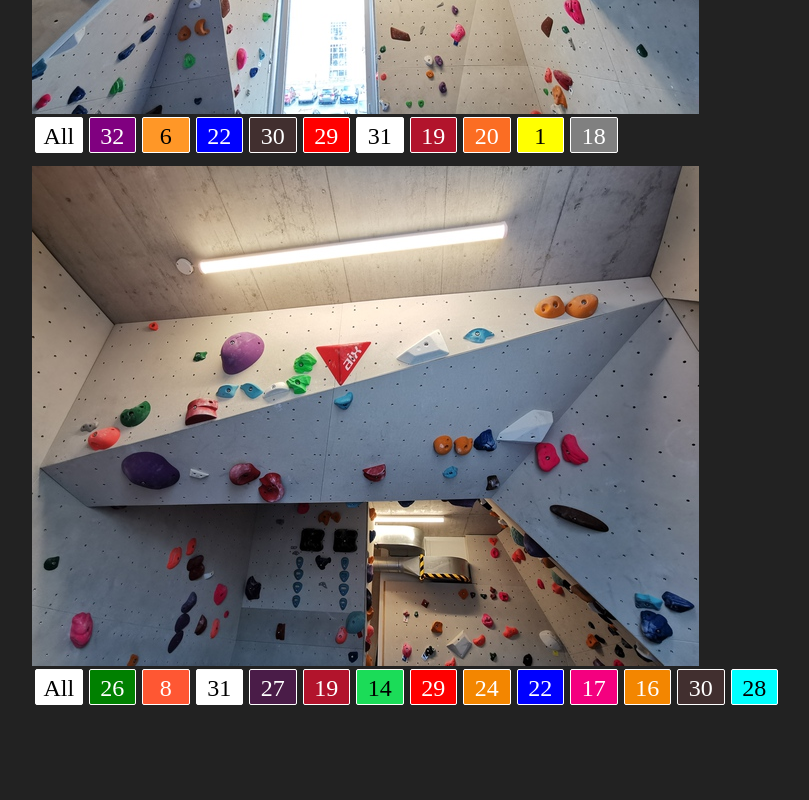
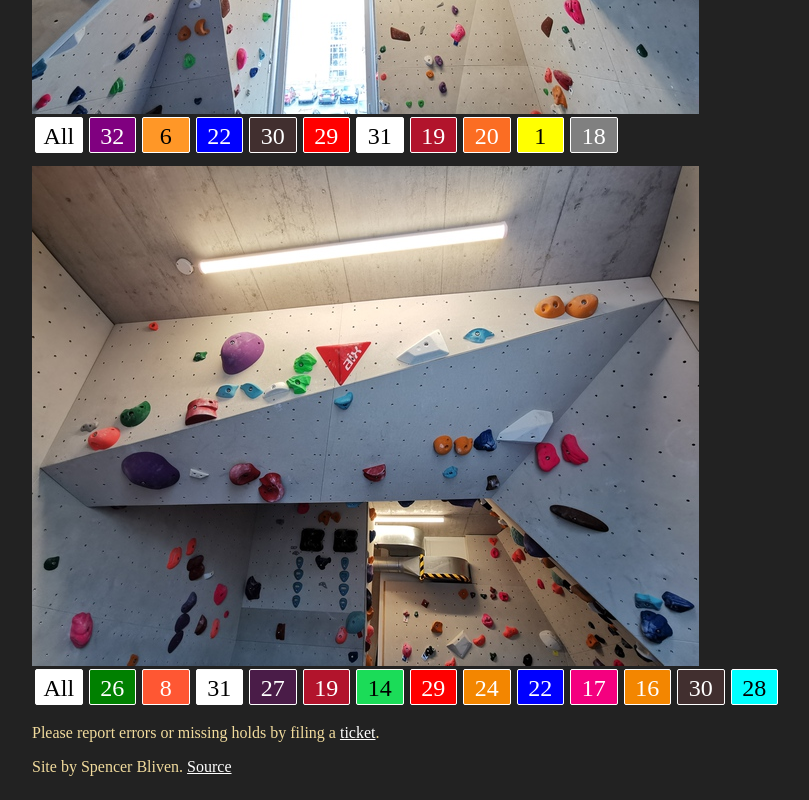
Before and after one commit to sbliven/bouldering, a plain HTML site: page index.html in a window 1280 px wide. Shown: the part 1624-2424 px from the top of the page, without its empty margins (208-1017 px from the left). Before the commit the page ends 2350 px from the top, so only its background shows below. Drawn offline with Linux system fonts and the light colour scheme.

Commit message:
Add footer

```diff
--- a/index.html
+++ b/index.html
@@ -35,6 +35,11 @@
                 </a>
             </div>
 
+            <footer>
+                <p>Please report errors or missing holds by filing a <a href="https://github.com/sbliven/bouldering/issues">ticket</a>.</p>
+                <p>Site by Spencer Bliven. <a href="https://github.com/sbliven/bouldering">Source</a></p>
+            </footer>
+
         </div>
 
         <script>
--- a/routes.css
+++ b/routes.css
@@ -2,6 +2,13 @@ body {
     background: #222;
     color: #f1db9d;
 }
+a {
+    color: #fff;
+}
+a:hover {
+    color: #ccc;
+}
+
 #content {
     margin-top: 20px;
     width: 800px;
```
